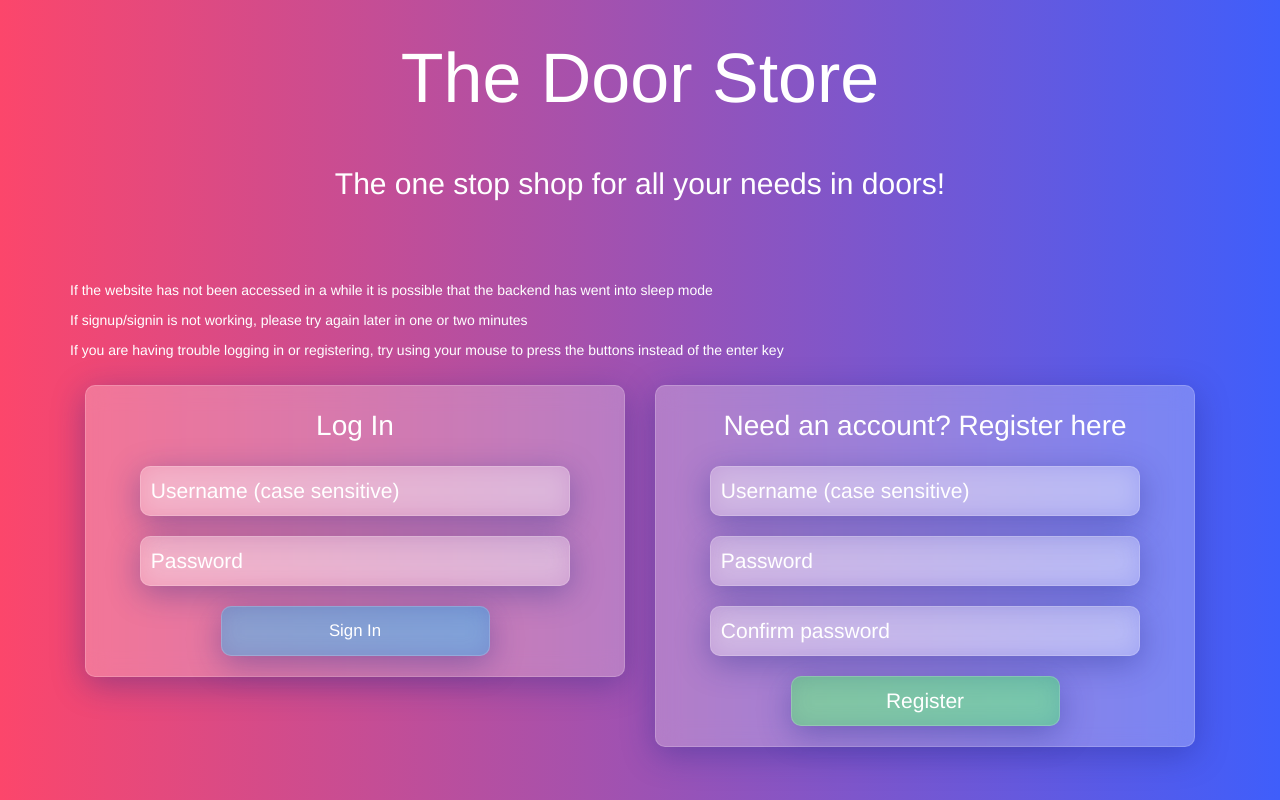
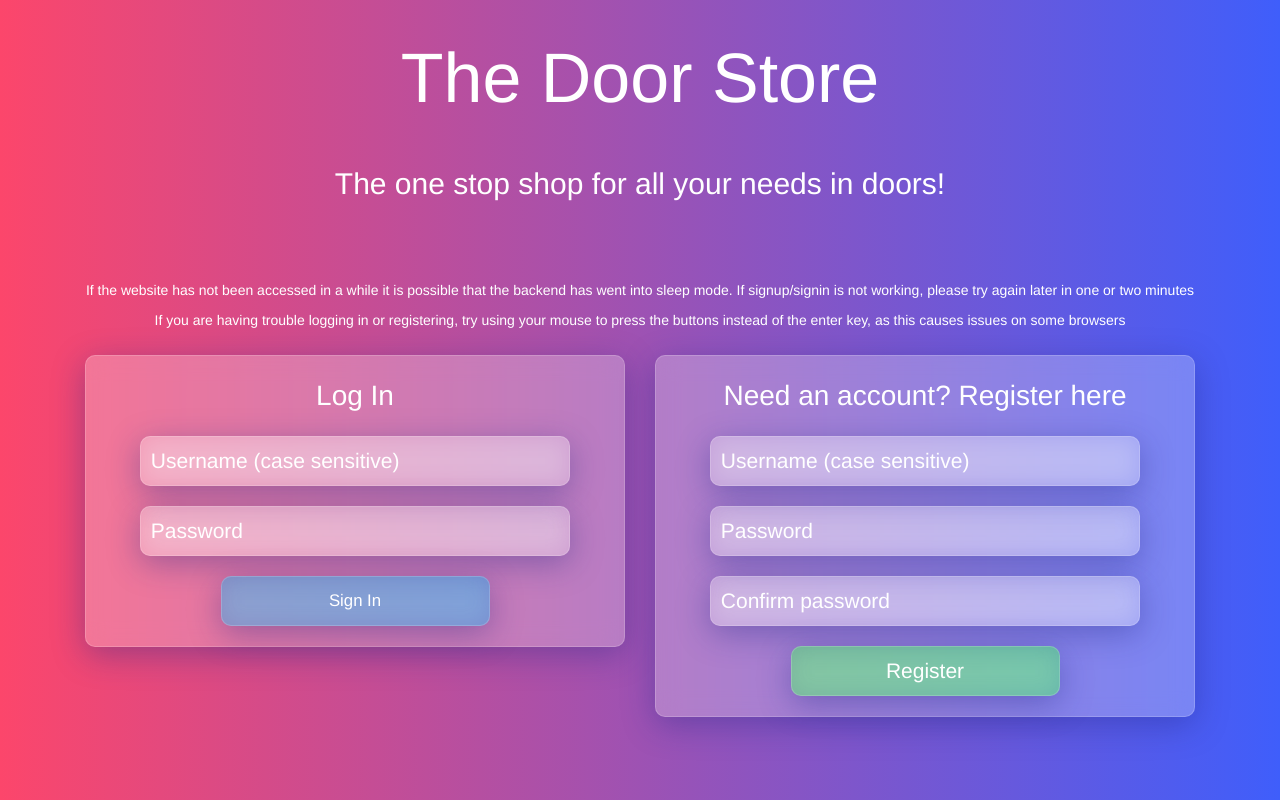
Before and after one commit to TimMisiewicz/simple-webshop, an Angular app in the folder frontend/sws/: page /login in a window 1280 px wide. Built offline with nearby package versions, Linux system fonts and the light colour scheme.

Commit message:
chore: css

```diff
--- a/frontend/sws/src/app/login/login/login.component.html
+++ b/frontend/sws/src/app/login/login/login.component.html
@@ -2,9 +2,8 @@
   <div class="container">
     <h1>The Door Store</h1>
     <h2>The one stop shop for all your needs in doors!</h2>
-    <p style="width: 100%">If the website has not been accessed in a while it is possible that the backend has went into sleep mode</p>
-    <p style="width: 100%">If signup/signin is not working, please try again later in one or two minutes</p>
-    <p style="width: 100%">If you are having trouble logging in or registering, try using your mouse to press the buttons instead of the enter key</p>
+    <p style="width: 100%; text-align: center">If the website has not been accessed in a while it is possible that the backend has went into sleep mode. If signup/signin is not working, please try again later in one or two minutes</p>
+    <p style="width: 100%; text-align: center">If you are having trouble logging in or registering, try using your mouse to press the buttons instead of the enter key, as this causes issues on some browsers</p>
     <app-signin></app-signin>
     <app-signup></app-signup>
   </div>
```
